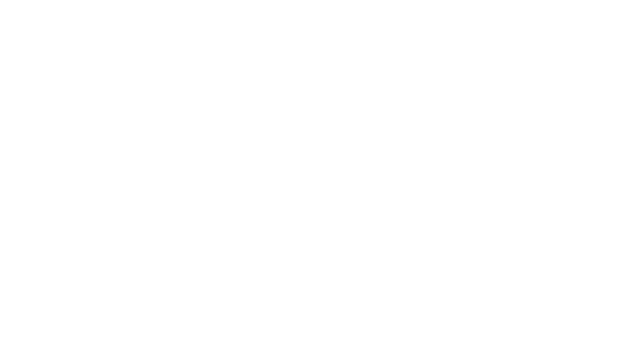
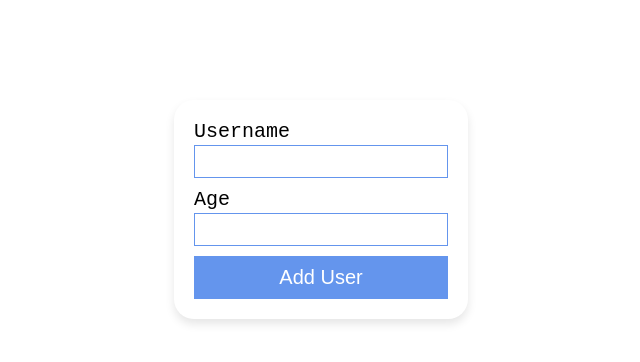
Before and after one commit to iwannabekoshka/udemy-react, a React (Create React App) app in the folder 04_self/: page / in a window 1280 px wide. Shown: the top 362 px of the page, without its empty margins (319-959 px from the left). Built offline with nearby package versions, Linux system fonts and the light colour scheme.

Commit message:
04_self: form

```diff
--- a/04_self/src/App.css
+++ b/04_self/src/App.css
@@ -1,38 +1,32 @@
-.App {
-  text-align: center;
+* {
+	margin: 0;
+	padding: 0;
+	box-sizing: border-box;
+}
+ul {
+	list-style: none;
+}
+input::-webkit-outer-spin-button,
+input::-webkit-inner-spin-button {
+	-webkit-appearance: none;
+	margin: 0;
 }
 
-.App-logo {
-  height: 40vmin;
-  pointer-events: none;
+html {
+	font-size: 62.5%;
 }
 
-@media (prefers-reduced-motion: no-preference) {
-  .App-logo {
-    animation: App-logo-spin infinite 20s linear;
-  }
+body {
+	font-size: 2rem;
+	font-family: monospace;
 }
 
-.App-header {
-  background-color: #282c34;
-  min-height: 100vh;
-  display: flex;
-  flex-direction: column;
-  align-items: center;
-  justify-content: center;
-  font-size: calc(10px + 2vmin);
-  color: white;
+.app {
+	display: flex;
+	flex-direction: column;
+	align-items: center;
+
+	padding-top: 10rem;
+	margin: 0 auto;
+	max-width: 800px;
 }
-
-.App-link {
-  color: #61dafb;
-}
-
-@keyframes App-logo-spin {
-  from {
-    transform: rotate(0deg);
-  }
-  to {
-    transform: rotate(360deg);
-  }
-}
--- a/04_self/src/App.js
+++ b/04_self/src/App.js
@@ -1,11 +1,12 @@
-import logo from './logo.svg';
 import './App.css';
+import UserAdd from "./components/UserAdd/UserAdd";
 
 function App() {
-    return (
-        <div className="App">
-        </div>
-    );
+	return (
+		<div className="app">
+			<UserAdd />
+		</div>
+	);
 }
 
 export default App;
--- /dev/null
+++ b/04_self/src/components/UserAdd/UserAdd.js
@@ -0,0 +1,60 @@
+import React, {useState} from 'react';
+import styles from './UserAdd.module.css';
+
+const UserAdd = props => {
+	const [userName, setUserName] = useState('');
+	const [userAge, setUserAge] = useState('');
+
+	const validateForm = (userName, userAge) => {
+		if ( !userName.trim() && !userAge.trim() ) {
+			alert('Please, enter Your name and age.');
+			return false;
+		}
+		if ( !userName.trim() ) {
+			alert('Please, enter Your name.');
+			return false;
+		}
+		if ( !userAge.trim() ) {
+			alert('Please, enter Your age.');
+			return false;
+		}
+
+		return true;
+	}
+
+	const changeNameHandler = event => {
+		setUserName(event.target.value);
+	}
+	const changeAgeHandler = event => {
+		setUserAge(event.target.value);
+	}
+	const addUserHandler = event => {
+		event.preventDefault();
+
+		validateForm(userName, userAge);
+	}
+
+	return (
+		<form className={styles['user-add']} onSubmit={addUserHandler}>
+			<label>
+				<span>Username</span>
+				<input
+					type="text"
+					value={userName}
+					onChange={changeNameHandler}
+				/>
+			</label>
+			<label>
+				<span>Age</span>
+				<input
+					type="number"
+					value={userAge}
+					onChange={changeAgeHandler}
+				/>
+			</label>
+			<button type="submit">Add User</button>
+		</form>
+	)
+}
+
+export default UserAdd;
--- /dev/null
+++ b/04_self/src/components/UserAdd/UserAdd.module.css
@@ -0,0 +1,44 @@
+.user-add {
+	display: flex;
+	flex-direction: column;
+
+	padding: 2rem;
+	border-radius: 2rem;
+	box-shadow: 0 .5rem 1rem rgba(0,0,0, .1);
+}
+.user-add > *:not(:last-child) {
+	margin-bottom: 1rem;
+}
+.user-add label {
+	display: flex;
+	flex-direction: column;
+}
+
+.user-add label span {
+	margin-bottom: .2rem;
+}
+
+.user-add label input {
+	border: 1px solid cornflowerblue;
+	outline: none;
+	font-size: 1.8rem;
+	padding: .5rem 1rem;
+}
+.user-add label input:focus {
+	outline: 1px solid cornflowerblue;
+}
+
+.user-add button {
+	border: none;
+	outline: none;
+	background-color: cornflowerblue;
+	color: white;
+	font-size: 2rem;
+	padding: 1rem 0;
+	cursor: pointer;
+
+	transition: .1s;
+}
+.user-add button:hover {
+	background-color: #4c84ea;
+}
```
